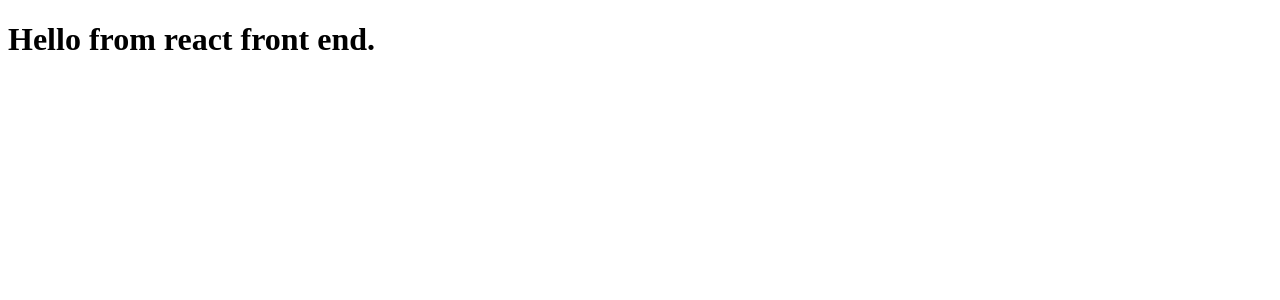
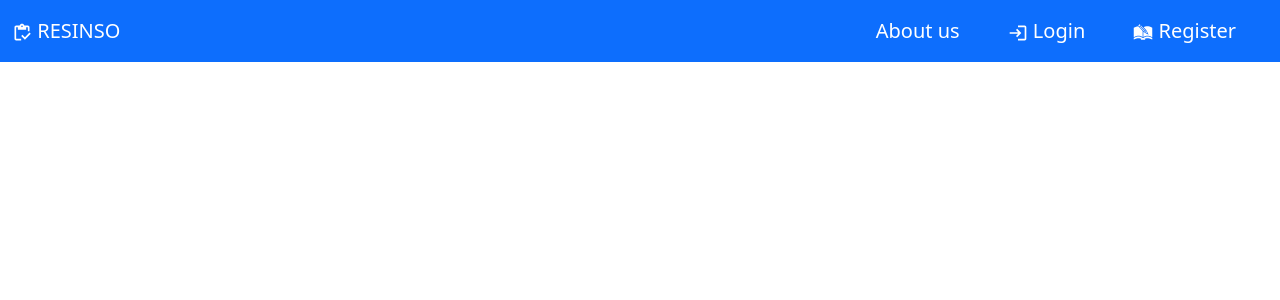
Before and after one commit to ashimsharma337/Restaurant-Inventory-Management, a React (Create React App) app in the folder client/: page / in a window 1280 px wide. Shown: the top 300 px of the page. Built offline with nearby package versions, Linux system fonts and the light colour scheme.

Commit message:
header created, bootstrap and react-icons installed

```diff
--- a/client/package.json
+++ b/client/package.json
@@ -6,8 +6,11 @@
     "@testing-library/jest-dom": "^5.16.2",
     "@testing-library/react": "^12.1.2",
     "@testing-library/user-event": "^13.5.0",
+    "bootstrap": "^5.1.3",
     "react": "^17.0.2",
+    "react-bootstrap": "^2.1.2",
     "react-dom": "^17.0.2",
+    "react-icons": "^4.3.1",
     "react-scripts": "5.0.0",
     "web-vitals": "^2.1.4"
   },
--- a/client/src/App.js
+++ b/client/src/App.js
@@ -1,9 +1,10 @@
+import Header from "./components/headers/header_component";
 
 
 function App() {
   return (
     <>
-      <h1>Hello from react front end.</h1>
+      <Header/>
     </>
   );
 }
--- /dev/null
+++ b/client/src/components/headers/header_component.js
@@ -0,0 +1,29 @@
+import React from 'react';
+import { MdOutlineInventory, MdOutlineLogin } from "react-icons/md"
+import { GiArchiveRegister } from "react-icons/gi";
+
+const Header = () => {
+  return (
+        <nav className="navbar navbar-expand-lg navbar-dark bg-primary">
+              <div className="container-fluid">
+                    <a className="navbar-brand" href="#"><MdOutlineInventory/>&nbsp;RESINSO</a>
+                    <button className="navbar-toggler" type="button" data-bs-toggle="collapse" data-bs-target="#navbarNav" aria-controls="navbarNav" aria-expanded="false" aria-label="Toggle navigation">
+                      <span className="navbar-toggler-icon"></span>
+                    </button>
+                    <ul className="nav">
+                      <li className="nav-link">
+                        <a href="/contact" className = "navbar-brand">About us</a>
+                      </li>
+                      <li className="nav-link">
+                        <a href="/login" className = "navbar-brand" ><MdOutlineLogin/>&nbsp;Login</a>
+                      </li>
+                      <li className="nav-link">
+                        <a href="/register" className = "navbar-brand"><GiArchiveRegister/>&nbsp;Register</a>
+                      </li>
+                    </ul>
+               </div>
+        </nav>
+  )
+}
+
+export default Header;
--- a/client/src/index.js
+++ b/client/src/index.js
@@ -1,6 +1,7 @@
 import React from 'react';
 import ReactDOM from 'react-dom';
 import App from './App';
+import 'bootstrap/dist/css/bootstrap.min.css';
 
 
 ReactDOM.render(
```
Also changed, not shown: 1 other file (tests, documents, lock files or other folders).
